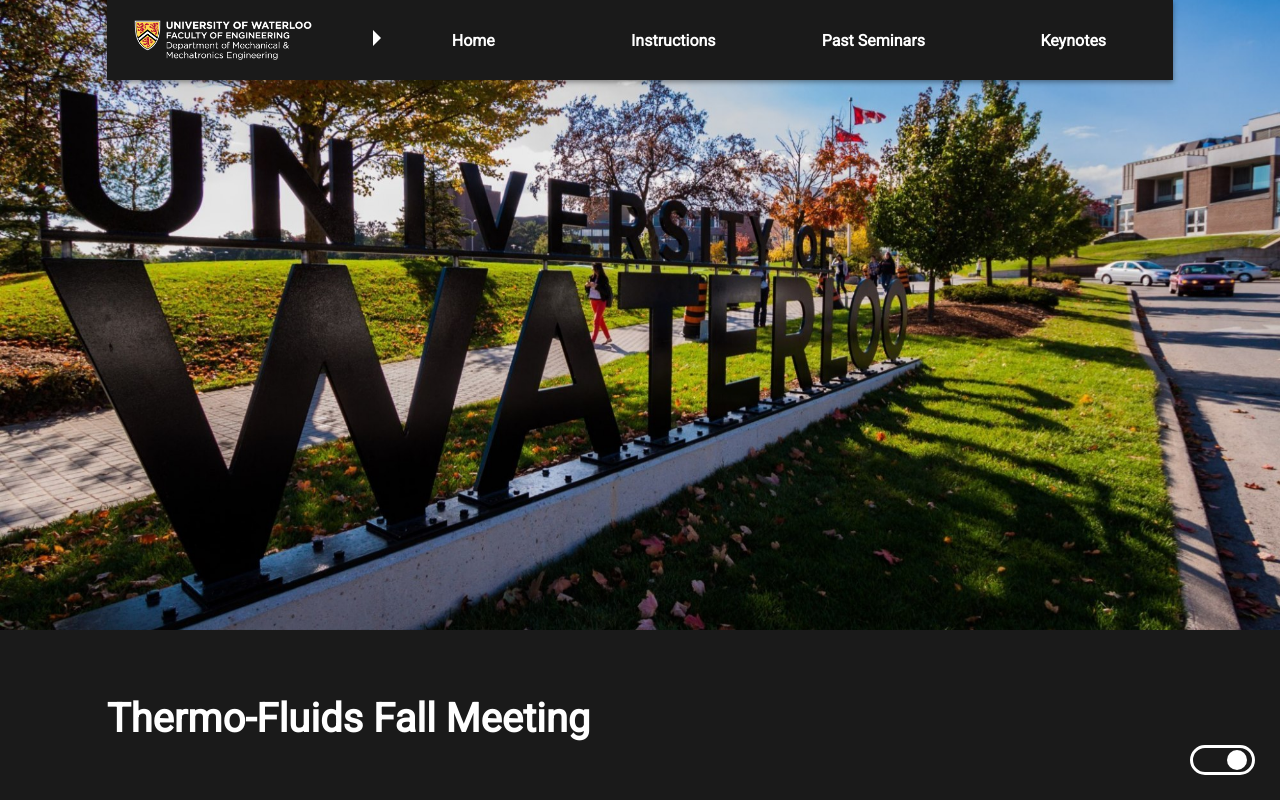
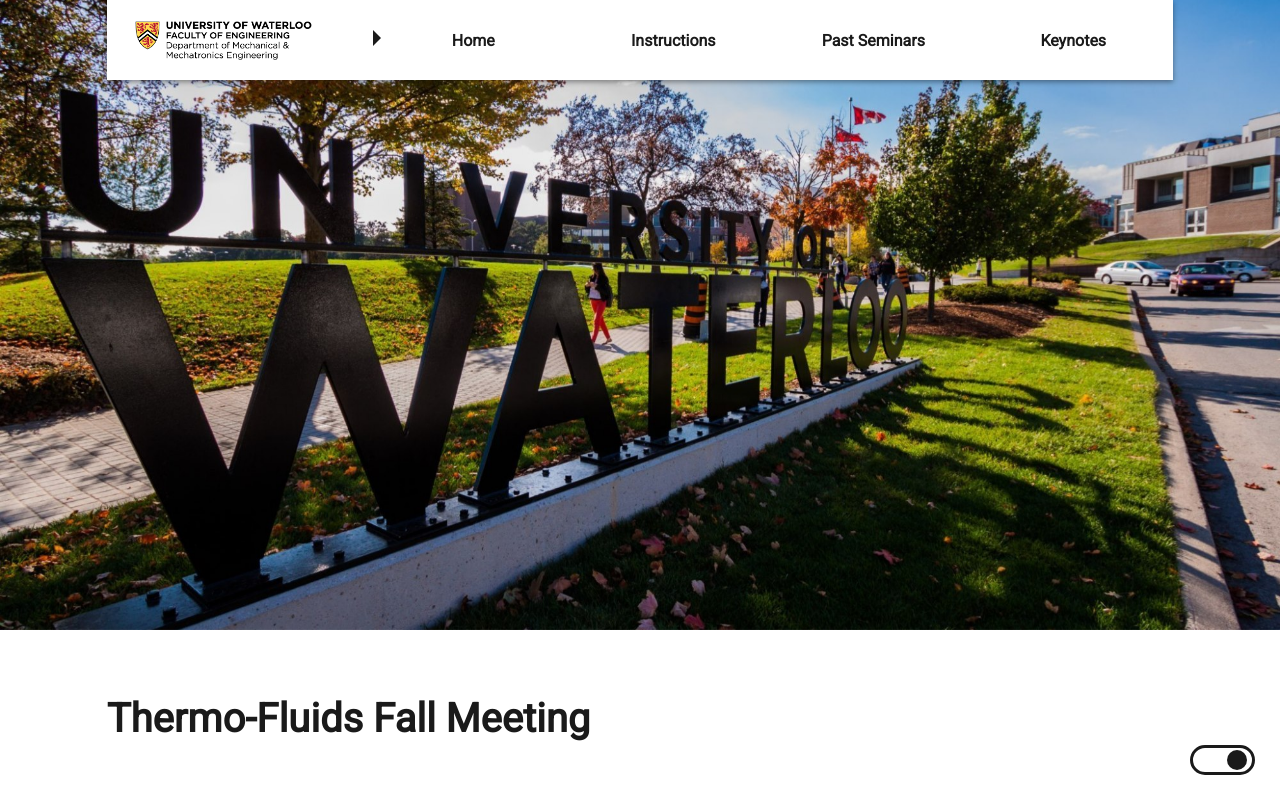
Before and after one commit to kevinchoinj/ofdm, a React (Create React App) app: page / in a window 1280 px wide. Shown: the top 800 px of the page. Built offline with nearby package versions, Linux system fonts and the light colour scheme.

Commit message:
default color set to white

```diff
--- a/src/App.js
+++ b/src/App.js
@@ -32,8 +32,9 @@
       offset:"0px",
       currentpage:"",
 
-      color1:"rgba(26,26,26,1)",
-      color2:"rgba(255,255,255,1)",
+      color1:"rgba(255,255,255,1)",
+      color2:"rgba(26,26,26,1)",
+
     }
     this.checkscroll = this.checkscroll.bind(this)
 
--- a/src/components/Colortoggle.js
+++ b/src/components/Colortoggle.js
@@ -9,7 +9,7 @@
   }
 
   togglethis(){
-    if (this.props.color1 == "rgba(26,26,26,1)"){
+    if (this.props.color1 == "rgba(255,255,255,1)"){
       this.setState({
         offset: "calc(100% - 25px)",
       });
```
